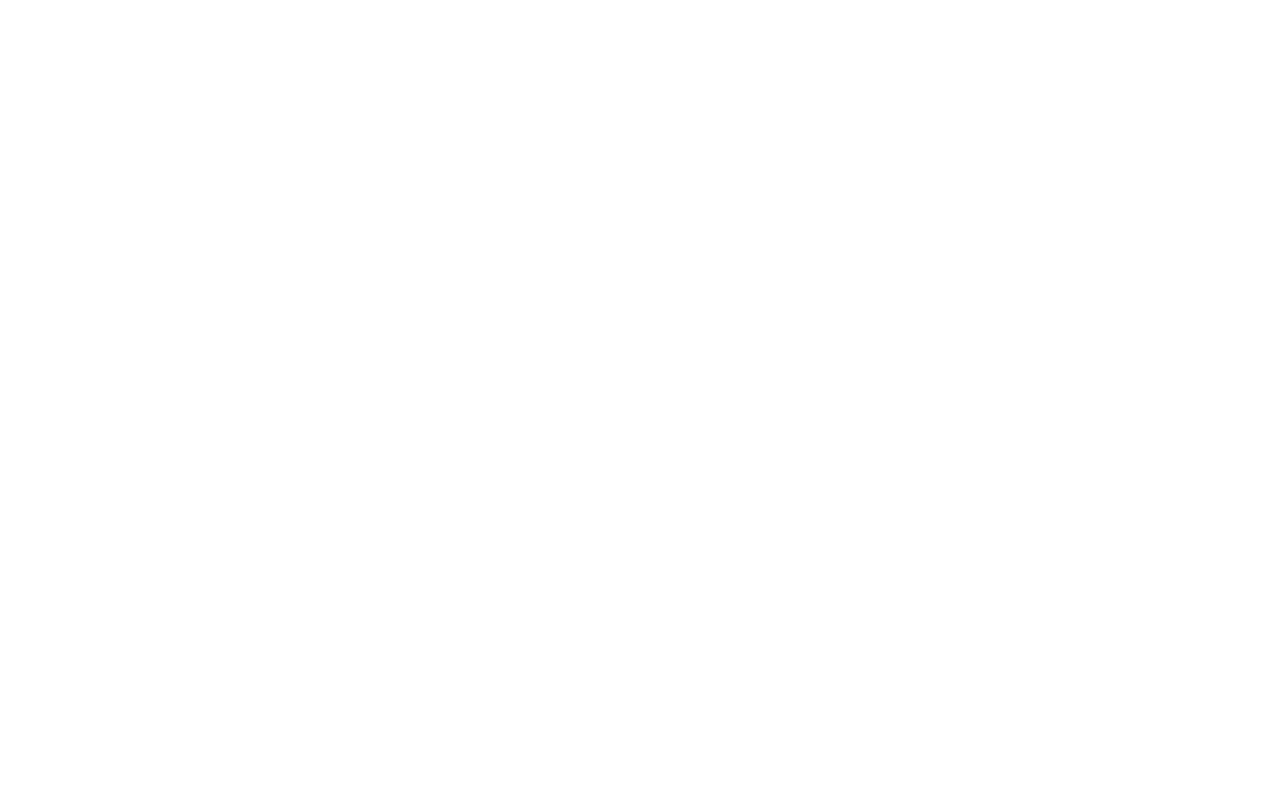
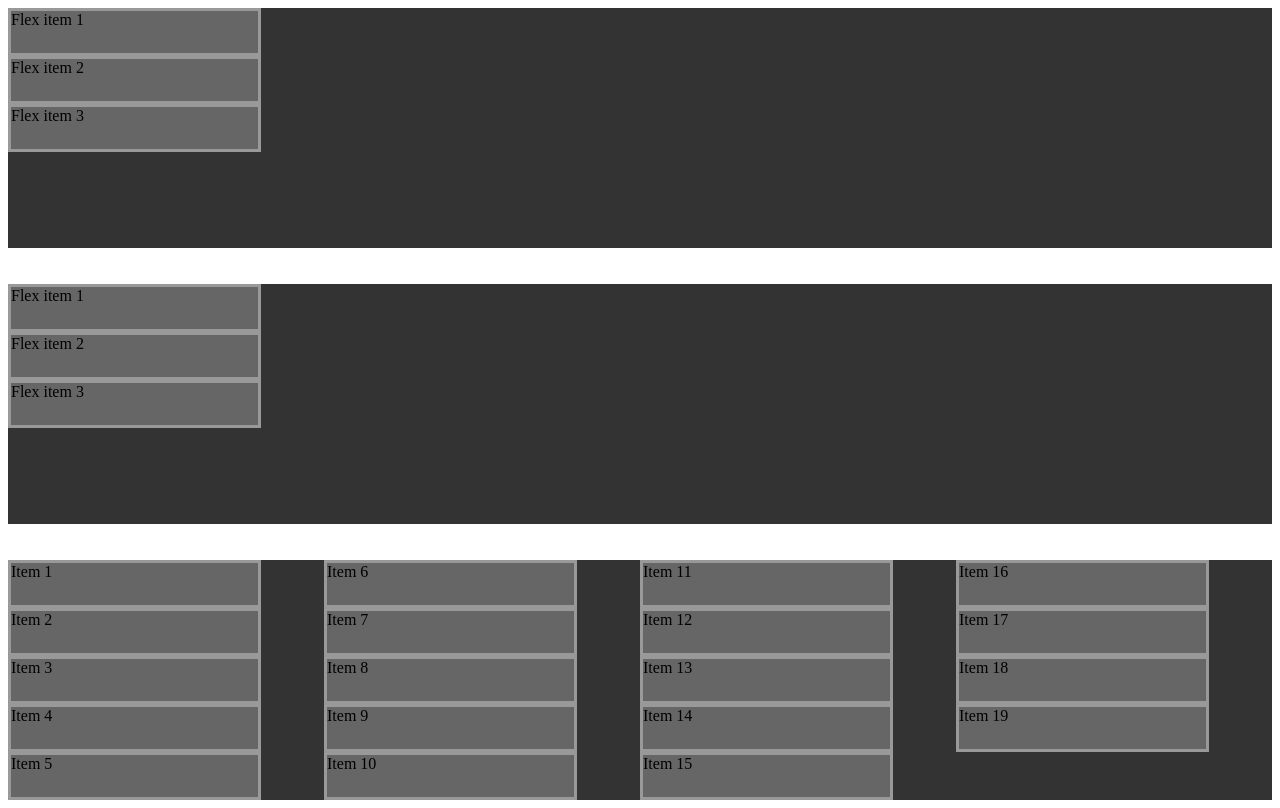
Before and after one commit to guilo3229/Flexbox-febrero, a plain HTML site: page index1.html in a window 1280 px wide. Drawn offline with Linux system fonts and the light colour scheme.

Commit message:
capitulo 3

```diff
--- a/index1.html
+++ b/index1.html
@@ -3,7 +3,74 @@
   <head>
     <meta charset="UTF-8" />
     <meta name="viewport" content="width=device-width, initial-scale=1.0" />
-    <title>Document</title>
+    <title>Aprendiendo Flexbox</title>
+    <style>
+      *,
+      *::after,
+      *::before {
+        box-sizing: border-box;
+      }
+      .container {
+        background: #333;
+        height: 30vh;
+
+        display: flex;
+        /* flexdirection:row-> default en linea */
+        /* flexdirection:row-reverse-> en linea de derecha izquierda los elementos de dentro el 1 derecha el 2 medio y el 3 izquierda */
+        /* flexdirection: column-reverse-> Los pone en columna del 1 al 3  */
+        /* flexdirection:column-reverse-> Los pone en columna de abajo arriba  de su contenedor*/
+        flex-direction: row;
+        /* flex-wrap: nowrap-> no los envuelvas quiero a todos mis elementos hijos esten en una "sola" linea o columna, si excede los espacios por falta de resolución crea un scroll horizontal en el caso de ser filas, si por ejemplo en este caso los elmenentos hijos tienen una medida de anchura width  y choca con el ancho que por defecto tendria segun row no tiene efecto  dicha anchura en el momento de conflicto */
+        /* Flex-wrap: wrap-> Significa que va a envolver, va a considerar el tamaño de la caja padre, el de sus hijos y si no logra meterlos en una sola linea o columna pasan a la siguiente, hay que tener en cuenta el modelo de caja porque en este caso al contar de dentro hacia afuera el modelo de caja al ser un 20% el tamaño de la clase de sus elementos hijos solo caben 4 y no 5 por su borde, para cambiar esto hay que hacer la caja de fuera a dentro el famoso reset el box-sizing de content-box a boder-box,  */
+        /* Cuando ademas de tener la propiedad de no-wrap combinada con column puede salirse del contenedor padre los contendores hijos y no tiene en cuenta la height de los contendores hijos si sobrepasan lo que ocupa el contenedor padre */
+        /* Tambien tenemos la opcion de wrap-reverse que es envolverlos en el orden inverso */
+        flex-wrap: wrap-reverse;
+        /* Flex-flow : primer valor direccion segundo valor envoltorio  es un shortcut*/
+        flex-flow: column wrap;
+      }
+      .item {
+        border: medium solid #999;
+        width: 20%;
+        height: 20%;
+        background: #666;
+      }
+    </style>
   </head>
-  <body></body>
+  <body>
+    <section class="container">
+      <article class="item">Flex item 1</article>
+      <article class="item">Flex item 2</article>
+      <article class="item">Flex item 3</article>
+    </section>
+    <br />
+    <br />
+    <section class="container">
+      <article class="item">Flex item 1</article>
+      <article class="item">Flex item 2</article>
+      <article class="item">Flex item 3</article>
+    </section>
+    <br />
+    <br />
+    <section class="container">
+      <article class="item">Item 1</article>
+      <article class="item">Item 2</article>
+      <article class="item">Item 3</article>
+      <article class="item">Item 4</article>
+      <article class="item">Item 5</article>
+      <article class="item">Item 6</article>
+      <article class="item">Item 7</article>
+      <article class="item">Item 8</article>
+      <article class="item">Item 9</article>
+      <article class="item">Item 10</article>
+      <article class="item">Item 11</article>
+      <article class="item">Item 12</article>
+      <article class="item">Item 13</article>
+      <article class="item">Item 14</article>
+      <article class="item">Item 15</article>
+      <article class="item">Item 16</article>
+      <article class="item">Item 17</article>
+      <article class="item">Item 18</article>
+      <article class="item">Item 19</article>
+    </section>
+  </body>
 </html>
```
